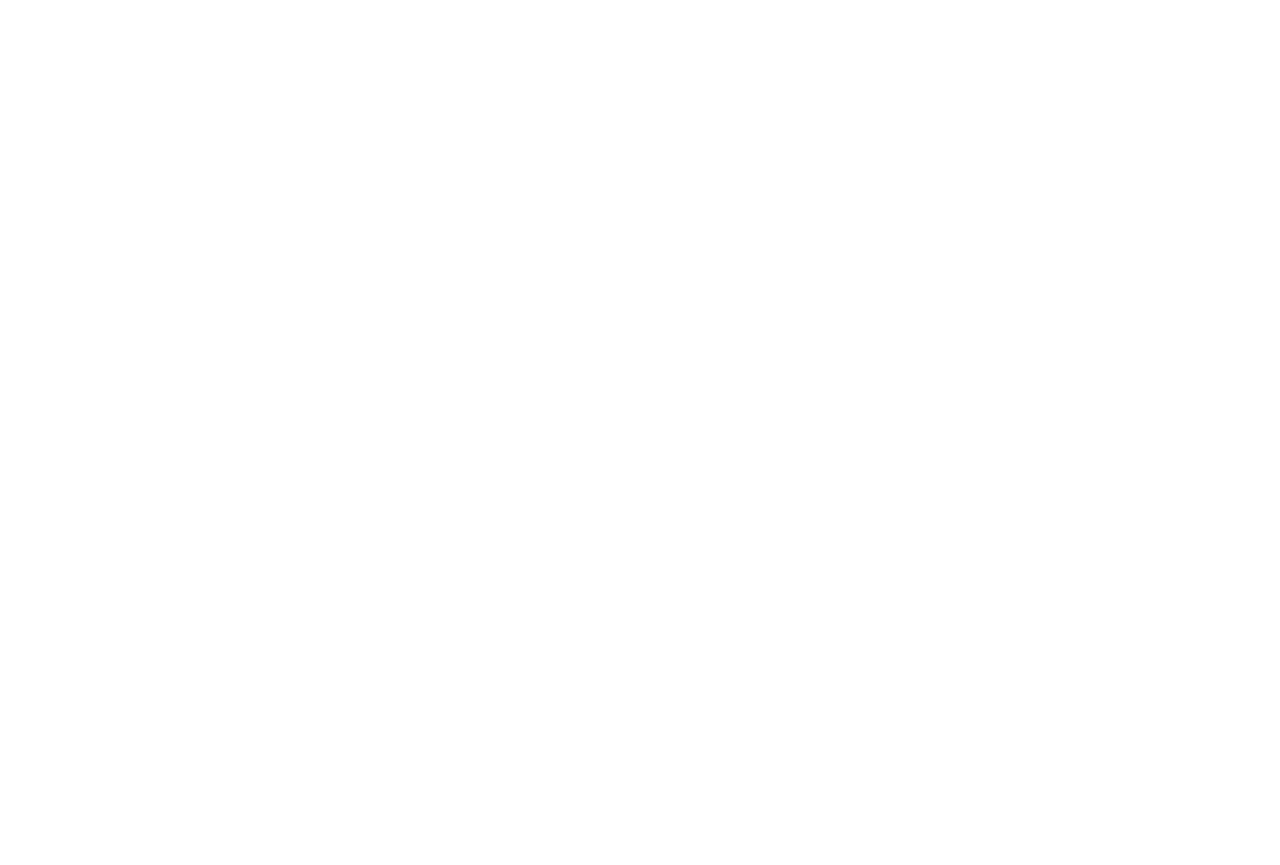
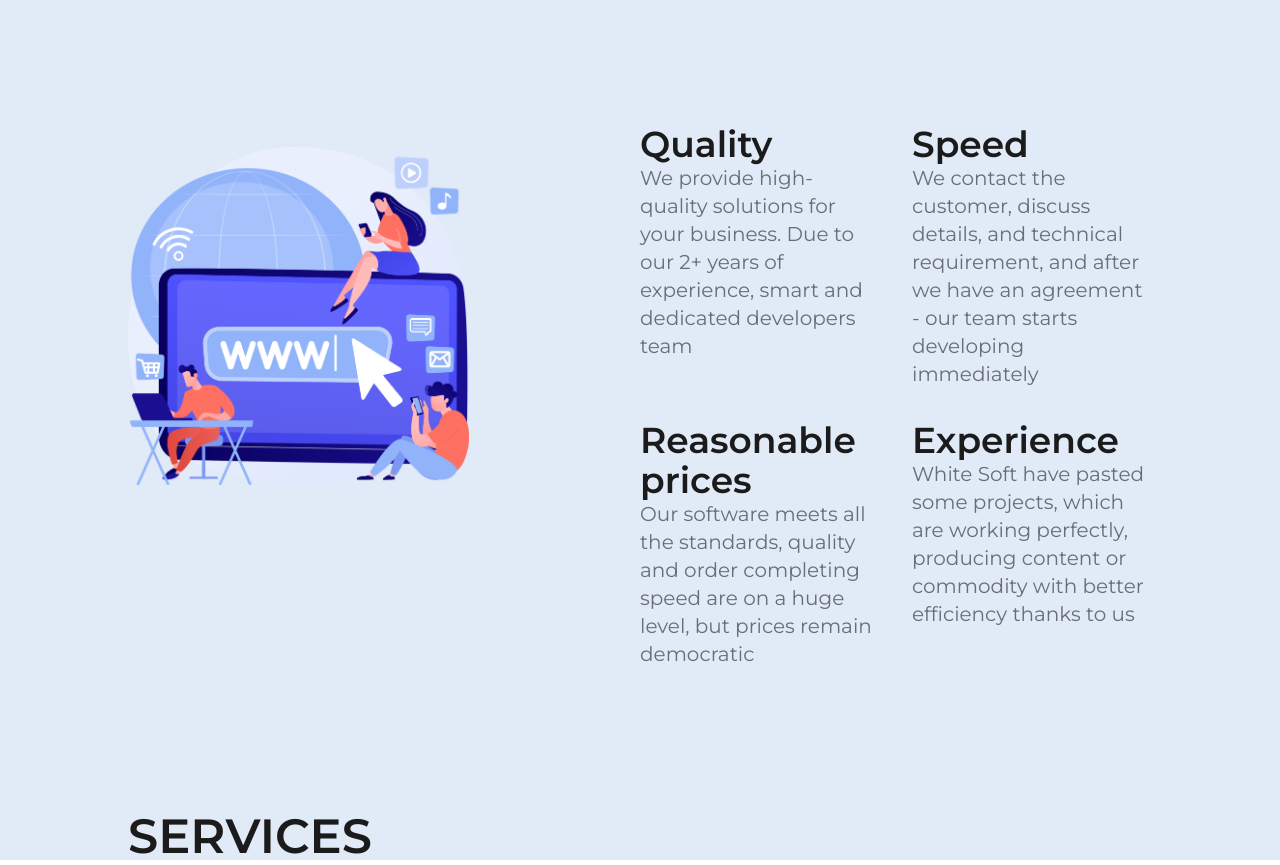
Before and after one commit to illiakos/white-soft, a Next.js app: page / in a window 1280 px wide. Shown: the part 1040-1905 px from the top of the page. Before the commit the page ends 860 px from the top, so only its background shows below. Built offline with nearby package versions, Linux system fonts and the light colour scheme.

Commit message:
About section implemented

```diff
--- /dev/null
+++ b/src/components/sections/about/About.tsx
@@ -0,0 +1,74 @@
+import Image from 'next/image'
+import {useRouter} from "next/router";
+import { HiArrowRight } from 'react-icons/hi';
+
+export default function About() {
+
+    const  router = useRouter();
+
+    return (
+        <section className={"flex h-fit mx-32 justify-between font-primary"}>
+            <div className={"relative w-1/3"}>
+                <Image
+                    draggable={false}
+                    layout={'fill'}
+                    objectFit={'contain'}
+                    src={'/images/sections/about/team.png'}
+                    alt={"Logo"}
+                    className={"self-end"}
+                />
+            </div>
+            <div className={"w-1/2 flex flex-col py-32"}>
+                <h1 className={"text-5xl font-semibold text-text-black self-end"}>
+                    ABOUT US
+                </h1>
+                <div className={"grid grid-cols-2 grid-rows-2 gap-8 mt-32"}>
+                    <div>
+                        <h3 className={"text-4xl font-semibold text-text-black"}>
+                            Quality
+                        </h3>
+                        <p className={"text-xl text-text-grey"}>
+                            We provide high-quality solutions for your business. Due to our 2+ years of experience, smart and dedicated developers team
+
+                        </p>
+                    </div>
+
+
+                    <div>
+                        <h3 className={"text-4xl font-semibold text-text-black"}>
+                            Speed
+                        </h3>
+                        <p className={"text-xl text-text-grey"}>
+                            We contact the customer, discuss details, and technical requirement, and after we have an agreement - our team starts developing immediately
+
+                        </p>
+                    </div>
+
+
+                    <div>
+                        <h3 className={"text-4xl font-semibold text-text-black"}>
+                            Reasonable prices
+                        </h3>
+                        <p className={"text-xl text-text-grey"}>
+                            Our software meets all the standards, quality and order completing speed are on a huge level, but prices remain democratic
+
+                        </p>
+                    </div>
+
+
+                    <div>
+                        <h3 className={"text-4xl font-semibold text-text-black"}>
+                            Experience
+                        </h3>
+                        <p className={"text-xl text-text-grey"}>
+                            White Soft have pasted some projects, which are working perfectly, producing content or commodity with better efficiency thanks to us
+
+                        </p>
+                    </div>
+
+
+                </div>
+            </div>
+        </section>
+    )
+}
--- /dev/null
+++ b/src/components/sections/services/Services.tsx
@@ -0,0 +1,16 @@
+import Image from 'next/image'
+import {useRouter} from "next/router";
+import { HiArrowRight } from 'react-icons/hi';
+
+export default function Services() {
+
+    const  router = useRouter();
+
+    return (
+        <section className={"flex h-fit mx-32 justify-between font-primary"}>
+            <h1 className={"text-5xl font-semibold text-text-black self-end"}>
+                SERVICES
+            </h1>
+        </section>
+    )
+}
--- a/src/pages/index.tsx
+++ b/src/pages/index.tsx
@@ -1,12 +1,16 @@
 import Image from 'next/image'
 import Navbar from "@/components/Navbar";
 import Primary from "@/components/sections/primary/Primary";
+import About from "@/components/sections/about/About";
+import Services from "@/components/sections/services/Services";
 
 export default function Home() {
   return (
-    <main className={"flex flex-col w-screen h-screen bg-primary-light-blue"}>
+    <main className={"flex flex-col max-w-screen min-h-full bg-primary-light-blue"}>
         <Navbar/>
         <Primary/>
+        <About/>
+        <Services/>
     </main>
   )
 }
```
Also changed, not shown: public/images/sections/about/team.png (added), src/components/sections/about/about.tsx (deleted).
